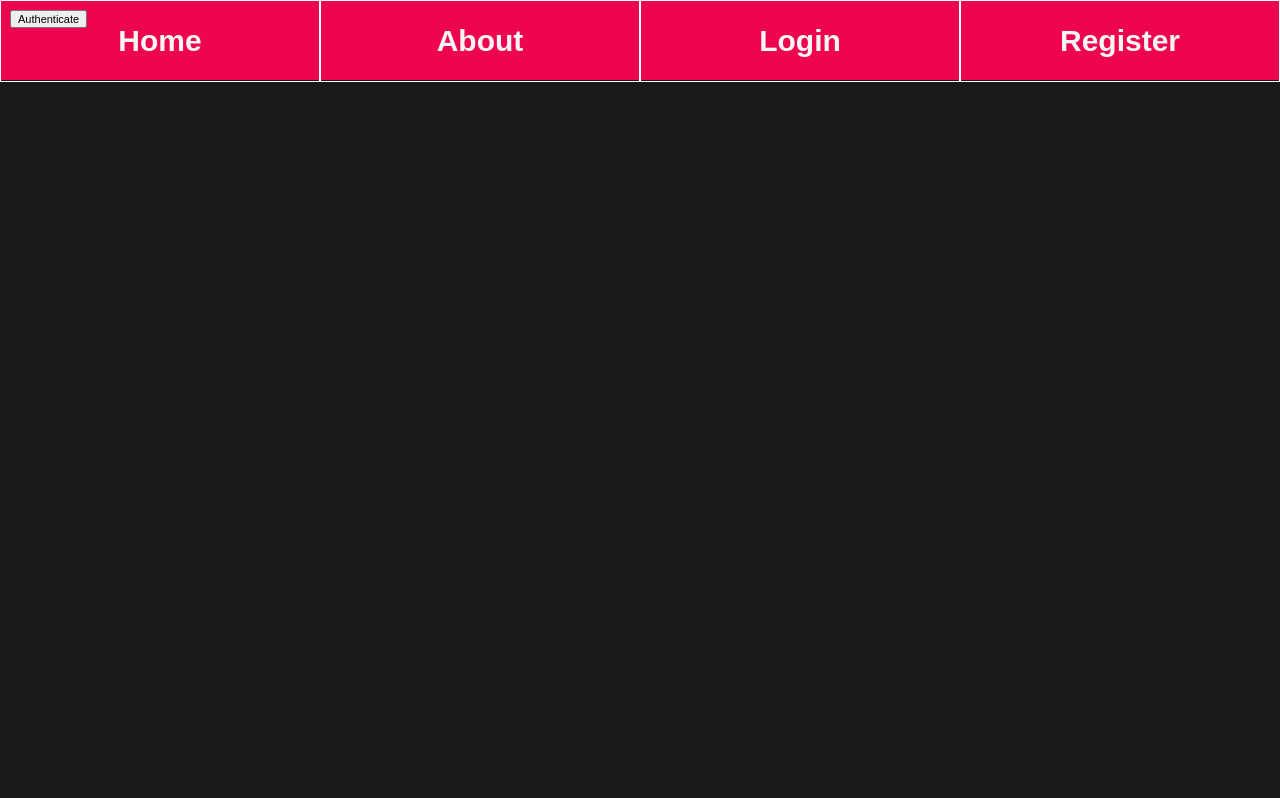
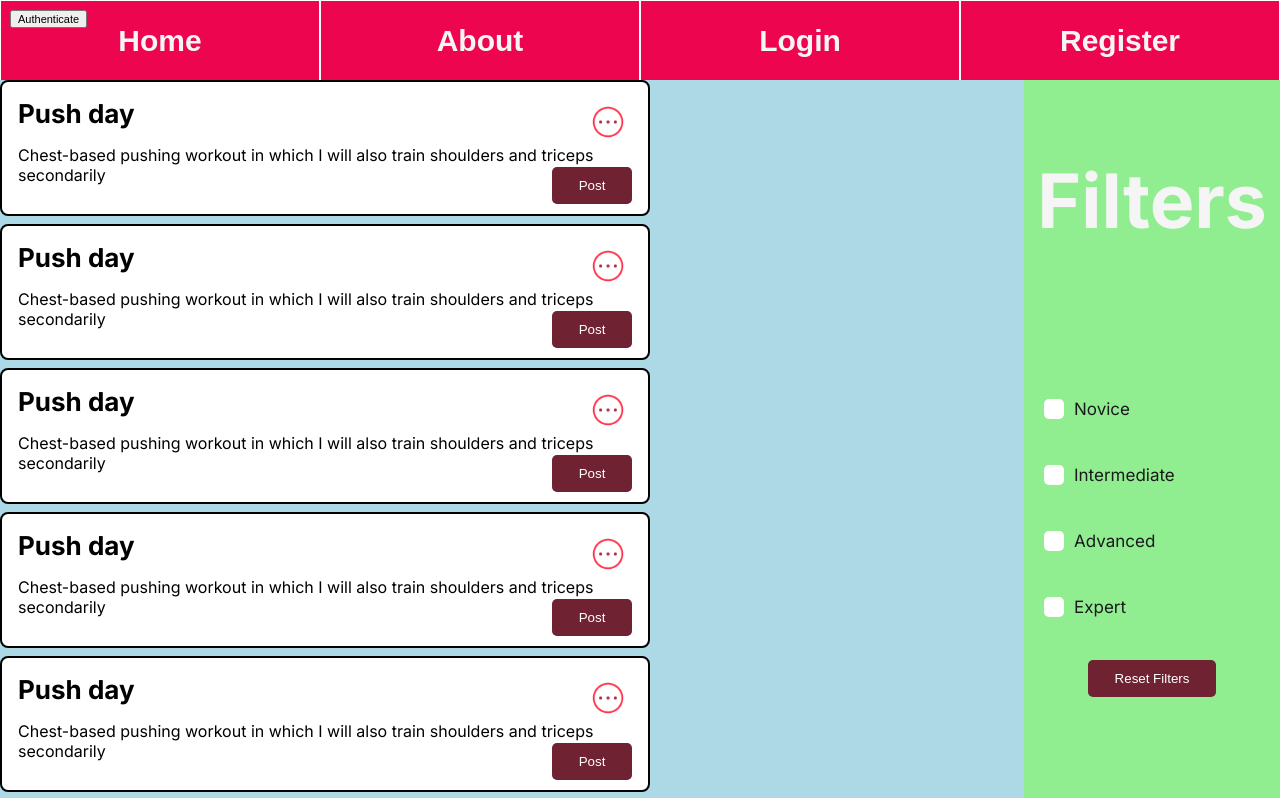
Before and after one commit to miguelachaotic/SSW_frontend, a Vue app: page /routines in a window 1280 px wide. Shown: the top 798 px of the page. Built offline with nearby package versions, Linux system fonts and the light colour scheme.

Commit message:
rutinas inicio

```diff
--- /dev/null
+++ b/src/components/UserRoutine.vue
@@ -0,0 +1,87 @@
+<script setup>
+const props = defineProps({
+  tittle: String,
+  description: String
+});
+</script>
+
+<template>
+  <div class="rutina">
+    <div class="panelSuperior">
+      <h1 id="titulo">{{ tittle }}</h1>
+      <button id="moreOptions">
+        <img  src="@/assets/icons/moreOptions.png" alt="More Options" />
+      </button>
+    </div>
+    <p id="description">{{ description }}</p>
+    <button>Post</button>
+  </div>
+</template>
+
+<style scoped>
+.rutina {
+  position: relative;
+  border: 2px solid black;
+  background-color: white;
+  padding: 16px;
+  border-radius: 8px;
+  width: 60%;
+  height: 100px;
+  margin-bottom:8px
+}
+
+.panelSuperior {
+  position: relative;
+  margin-bottom: 8px;
+}
+
+h1 {
+  color: black;
+  margin: 0;
+  padding: 0;
+}
+
+#moreOptions {
+  position: absolute;
+  top: 0;
+  right: 0;
+  height: 3rem;
+  width: 3rem;
+  display: flex;
+  justify-content: center;
+  align-items: center;
+  padding: 0;
+  background-color: transparent;
+}
+#moreOptions:hover{
+    background-color: var(--main_color);
+}
+
+#moreOptions img {
+  width: 100%;
+  height: 100%;
+  object-fit: contain;
+}
+
+#description {
+  color: black;
+  margin-top: 16px;
+}
+
+button {
+  position: absolute;
+  bottom: 10px;
+  right: 16px;
+  padding: 11px 27px;
+  background-color: var(--dark_main_color);
+  color: white;
+  border: none;
+  cursor: pointer;
+  border-radius: 5px;
+}
+
+button:hover {
+  background-color: var(--main_color);
+}
+
+</style>
--- a/src/views/Routines.vue
+++ b/src/views/Routines.vue
@@ -1,11 +1,136 @@
 <script setup>
+import UserRoutine from '@/components/UserRoutine.vue';
+
 
 </script>
 
 <template>
+    <div class="container">
+        <div class="routineSection">
+            <UserRoutine tittle="Push day" description="Chest-based pushing workout in which I will also train shoulders and triceps secondarily"/>
+            <UserRoutine tittle="Push day" description="Chest-based pushing workout in which I will also train shoulders and triceps secondarily"/>
+            <UserRoutine tittle="Push day" description="Chest-based pushing workout in which I will also train shoulders and triceps secondarily"/>
+            <UserRoutine tittle="Push day" description="Chest-based pushing workout in which I will also train shoulders and triceps secondarily"/>
+            <UserRoutine tittle="Push day" description="Chest-based pushing workout in which I will also train shoulders and triceps secondarily"/>
+            <UserRoutine tittle="Push day" description="Chest-based pushing workout in which I will also train shoulders and triceps secondarily"/>
+            <UserRoutine tittle="Push day" description="Chest-based pushing workout in which I will also train shoulders and triceps secondarily"/>
+            <UserRoutine tittle="Push day" description="Chest-based pushing workout in which I will also train shoulders and triceps secondarily"/>
+            <UserRoutine tittle="Push day" description="Chest-based pushing workout in which I will also train shoulders and triceps secondarily"/>
+            <UserRoutine tittle="Push day" description="Chest-based pushing workout in which I will also train shoulders and triceps secondarily"/>
+            <UserRoutine tittle="Push day" description="Chest-based pushing workout in which I will also train shoulders and triceps secondarily"/>
+            <UserRoutine tittle="Push day" description="Chest-based pushing workout in which I will also train shoulders and triceps secondarily"/>
+            <UserRoutine tittle="Push day" description="Chest-based pushing workout in which I will also train shoulders and triceps secondarily"/>
+            <UserRoutine tittle="Push day" description="Chest-based pushing workout in which I will also train shoulders and triceps secondarily"/>
+            <UserRoutine tittle="Push day" description="Chest-based pushing workout in which I will also train shoulders and triceps secondarily"/>
+            <UserRoutine tittle="Push day" description="Chest-based pushing workout in which I will also train shoulders and triceps secondarily"/>
+            <UserRoutine tittle="Push day" description="Chest-based pushing workout in which I will also train shoulders and triceps secondarily"/>
+        </div>
+        <div class="filterSection">
+            <h1>Filters</h1>
+            <form>
+                <div class="checkbox_row">
+                    <input type="checkbox" id="checkbox1">
+                    <label for="checkbox1">Novice</label>
+                </div>
+                <div class="checkbox_row">
+                    <input type="checkbox" id="checkbox2">
+                    <label for="checkbox2">Intermediate</label>
+                </div>
+                <div class="checkbox_row">
+                    <input type="checkbox" id="checkbox3">
+                    <label for="checkbox3">Advanced</label>
+                </div>
+                <div class="checkbox_row">
+                    <input type="checkbox" id="checkbox4">
+                    <label for="checkbox4">Expert</label>
+                </div>
+                <div class="button_container">
+                    <button type="button">Reset Filters</button>
+                </div>
+            </form>
+        </div>
+    </div>
+        <!-- <UserRoutine tittle="Push day" description="Chest-based pushing workout in which I will also train shoulders and triceps secondarily"/>
+        <UserRoutine tittle="Pull" description="Back-based pushing workout in which I will also train biceps secondary."/>
 
+        <UserRoutine tittle="Leg day" description="Attempting leg training, (still a beginner)"/>-->
 </template>
 
 <style scoped>
+.container{
+    display: flex;
+    width: 100%;
+}
+.routineSection {
+  width: 80%;
+  background-color: lightblue;
+}
+
+.filterSection {
+  width: 20%;
+  background-color: lightgreen;
+}
+h1{
+    font-size: 75px;
+    margin-top: 75px;
+    text-align: center;
+}
+.checkbox_row {
+    display: flex;
+    align-items: center;
+    margin-bottom: 40px;
+}
+.checkbox_row input {
+    appearance: none;
+    border-color: var(--main_color);
+    width: 20px;
+    height: 20px;
+    background-color: white;
+    border-radius: 5px;
+    display: flex;
+    align-items: center;
+    justify-content: center;
+    cursor: pointer;
+    transition: all 0.3s ease;
+    margin-left: 20px;
+    margin-right: 10px;
+}
+.checkbox_row input:hover{
+    background-color:var(--very_light_main_color) ;
+}
+.checkbox_row input:checked {
+    background-color: var(--main_color); /* Color de relleno cuando está seleccionado */
+    border-color: var(--dark_main_color); /* Color del borde cuando está seleccionado */
+}
+.checkbox_row input:checked::after {
+    content: '✔';
+    color: white;
+    font-size: 16px;
+    display: flex;
+    align-items: center;
+    justify-content: center;
+}
+form{
+    margin-top:150px;
+}
+.button_container{
+    display: flex;
+    justify-content: center;
+    margin-top: 20px;
+}
+button{
+    border-radius: 5px;
+    border:none;
+    padding: 11px 27px;
+    background-color: var(--dark_main_color);
+    color:white;
+    cursor:pointer;
+}
+button:hover{
+    background-color: var(--main_color);
+}
+label,input[type="checkbox"],.checkbox_row input{
+    cursor:pointer;
+}
 
 </style>
```
Also changed, not shown: src/assets/icons/moreOptions.png (added).
